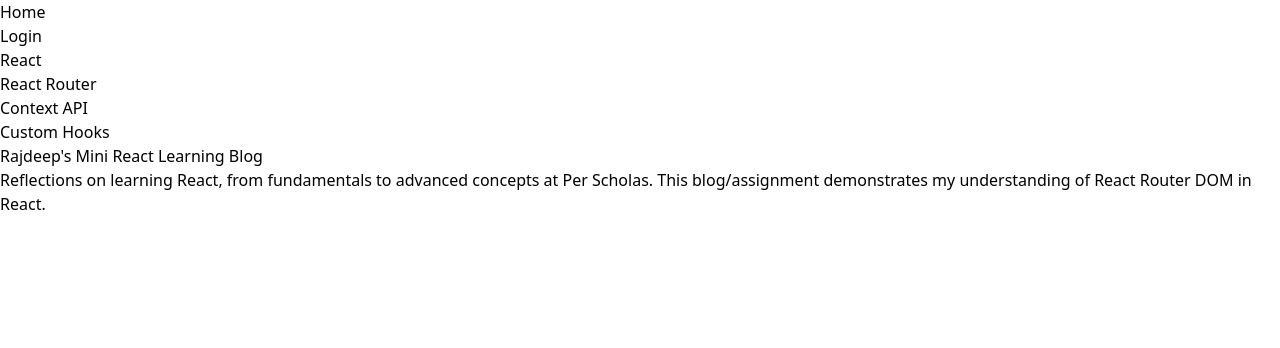
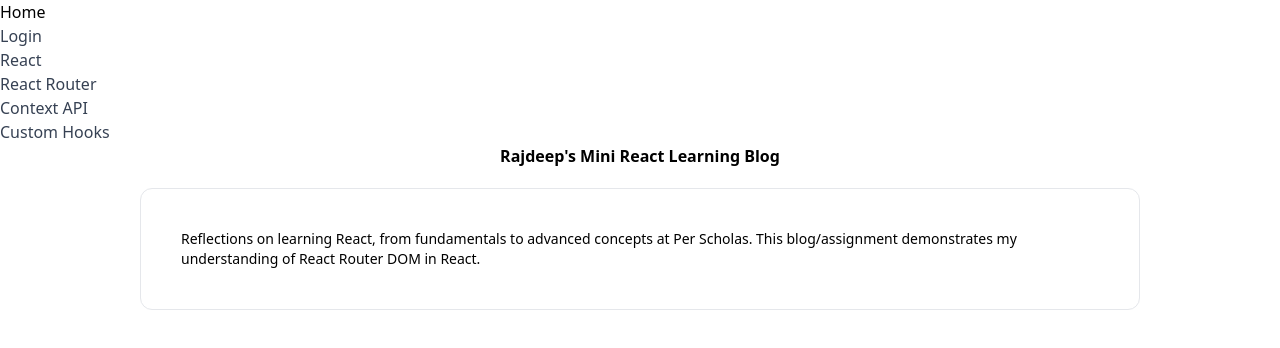
Before and after one commit to rhundal/dynamic-routing, a React (Vite) app in the folder vite-project/: page / in a window 1280 px wide. Shown: the top 348 px of the page. Built offline with nearby package versions, Linux system fonts and the light colour scheme.

Commit message:
added styling

```diff
--- a/vite-project/src/App.tsx
+++ b/vite-project/src/App.tsx
@@ -6,6 +6,7 @@ import PageNotFound from "./pages/PostNotFound";
 import PostDetails from "./pages/PostDetails";
 import Login from "./pages/Login";
 import { AuthProvider } from "./context/AuthContext";
+import AdminPage from "./pages/AdminPage";
 
 function App() {
   return (
@@ -16,6 +17,7 @@ function App() {
           <Route path="/" element={<Blog />} />
           <Route path="/blog/:slug" element={<PostDetails />} />
           <Route path="/login" element={<Login />} />
+          <Route path="/blog/admin" element={<AdminPage />} />
           <Route path="*" element={<PageNotFound />} />
         </Routes>
       </AuthProvider>
--- a/vite-project/src/components/Navbar.tsx
+++ b/vite-project/src/components/Navbar.tsx
@@ -12,14 +12,18 @@ export default function Navbar() {
   const logout = context.logout;
   const isAuthenticated = context.isAuthenticated;
 
-  const activeStyle = ({
-    isActive,
-  }: {
-    isActive: boolean;
-  }): React.CSSProperties => ({
-    textDecoration: isActive ? "underline" : "none",
-    fontWeight: isActive ? "bold" : "normal",
-  });
+  const getNavLinkClass = ({ isActive }: { isActive: boolean }): string =>
+    `text-gray-700 ${isActive ? "underline font-bold text-blue-600" : "no-underline"}`;
+
+  // turning this off after introducing tailwind so it works properly
+  // const activeStyle = ({
+  //   isActive,
+  // }: {
+  //   isActive: boolean;
+  // }): React.CSSProperties => ({
+  //   textDecoration: isActive ? "underline" : "none",
+  //   fontWeight: isActive ? "bold" : "normal",
+  // });
 
   return (
     <header>
@@ -32,7 +36,7 @@ export default function Navbar() {
           </li>{" "}
           {!isAuthenticated ? (
             <li>
-              <NavLink to="/login" style={activeStyle} end>
+              <NavLink to="/login" className={getNavLinkClass} end>
                 {" "}
                 Login
               </NavLink>
@@ -41,37 +45,44 @@ export default function Navbar() {
             <div>
               <ul>
                 <li>
-                  <NavLink to="/admin" style={activeStyle} end>
+                  <NavLink to="/admin" className={getNavLinkClass} end>
                     {" "}
                     Admin
                   </NavLink>
                 </li>
                 <li>
                   {" "}
-                  <button onClick={logout}>Logout</button>
+                  <div className="flex justify-center">
+                    <button
+                      className="bg-red-500 rounded-xl px-5 py-2"
+                      onClick={logout}
+                    >
+                      Logout
+                    </button>
+                  </div>
                 </li>
               </ul>
             </div>
           )}
           <li>
-            <NavLink to="/blog/learning-react" style={activeStyle} end>
+            <NavLink to="/blog/learning-react" className={getNavLinkClass} end>
               React
             </NavLink>{" "}
           </li>
           <li>
             {/* /blog/react-router will match /blog/:slug */}
-            <NavLink to="/blog/react-router" style={activeStyle} end>
+            <NavLink to="/blog/react-router" className={getNavLinkClass} end>
               {" "}
               React Router{" "}
             </NavLink>
           </li>
           <li>
-            <NavLink to="/blog/context-api" style={activeStyle} end>
+            <NavLink to="/blog/context-api" className={getNavLinkClass} end>
               Context API{" "}
             </NavLink>
           </li>
           <li>
-            <NavLink to="/blog/custom-hooks" style={activeStyle} end>
+            <NavLink to="/blog/custom-hooks" className={getNavLinkClass} end>
               {" "}
               Custom Hooks
             </NavLink>
--- a/vite-project/src/components/Post.tsx
+++ b/vite-project/src/components/Post.tsx
@@ -3,7 +3,7 @@ import { type PostType } from "../types/posts.types";
 export default function Post(post: PostType) {
   return (
     <div>
-      <article className="border rounded-lg p-5 shadow-sm">
+      <article className="p-1">
         <header>
           <h2 className="text-xl font-semibold">{post.title}</h2>
         </header>
--- a/vite-project/src/pages/AdminPage.tsx
+++ b/vite-project/src/pages/AdminPage.tsx
@@ -13,11 +13,21 @@ export default function AdminPage() {
 
   return (
     <>
-      {isAuthenticated ? (
-        "Welcome To Admin Dashboard"
-      ) : (
-        <button onClick={() => navigate("/login")}> Back To Login </button>
-      )}
+      <div className="flex justify-center items-center flex-col gap-5">
+        <main className="flex justify-center border-1 border-gray-200 rounded-xl w-[1000px] p-10">
+          {isAuthenticated ? (
+            "Welcome To Admin Dashboard"
+          ) : (
+            <button
+              className="bg-green-500 rounded-xl px-5 py-2"
+              onClick={() => navigate("/login")}
+            >
+              {" "}
+              Back To Login{" "}
+            </button>
+          )}
+        </main>
+      </div>
     </>
   );
 }
--- a/vite-project/src/pages/Blog.tsx
+++ b/vite-project/src/pages/Blog.tsx
@@ -1,20 +1,18 @@
 export default function Blog() {
   return (
     <>
-      <main>
-        <h1>Rajdeep's Mini React Learning Blog</h1>
-        <h3>
-          Reflections on learning React, from fundamentals to advanced concepts
-          at Per Scholas. This blog/assignment demonstrates my understanding of
-          React Router DOM in React.
-        </h3>
-
-        {/* <article>
-          <p> Currently selected blog</p>
-
-          <div></div>
-        </article> */}
-      </main>
+      <div className="flex justify-center items-center flex-col gap-5">
+        <header className="font-bold text-md flex justify-center">
+          <h1>Rajdeep's Mini React Learning Blog</h1>
+        </header>
+        <main className="flex justify-center border-1 border-gray-200 rounded-xl w-[1000px] p-10">
+          <h3 className="text-sm">
+            Reflections on learning React, from fundamentals to advanced
+            concepts at Per Scholas. This blog/assignment demonstrates my
+            understanding of React Router DOM in React.
+          </h3>
+        </main>
+      </div>
     </>
   );
 }
--- a/vite-project/src/pages/Login.tsx
+++ b/vite-project/src/pages/Login.tsx
@@ -2,24 +2,30 @@
 
 import { useContext } from "react";
 import AuthContext from "../context/AuthContext";
+import { useNavigate } from "react-router-dom";
 
 export default function Login() {
   const context = useContext(AuthContext);
+  const navigate = useNavigate();
 
   if (!context) return null;
 
   const login = context.login;
-  const isAuthenticated = context.isAuthenticated;
 
-  function loginFunction() {
-    if (!isAuthenticated) {
-      login();
-    }
-  }
+  const handleLogin = () => {
+    login();
+    navigate("/blog/admin");
+  };
 
   return (
-    <div>
-      <button onClick={loginFunction}> Login</button>
+    <div className="flex justify-center items-center">
+      <button
+        className="bg-blue-500 rounded-xl px-5 py-2"
+        onClick={handleLogin}
+      >
+        {" "}
+        Login
+      </button>
     </div>
   );
 }
--- a/vite-project/src/pages/PostDetails.tsx
+++ b/vite-project/src/pages/PostDetails.tsx
@@ -12,11 +12,12 @@ export default function PostDetails() {
   );
 
   return (
-    <div>
-      {" "}
-      This is my Post Details Page which will call Posts Component which
-      constructs individual posts and display selected individual posts here.
-      <div>{selectedPost && <Post {...selectedPost} />}</div>
-    </div>
+    <>
+      <div className="flex justify-center items-center flex-col">
+        <main className="flex justify-center border-1 border-gray-200 rounded-xl w-[1000px] p-10">
+          {selectedPost && <Post {...selectedPost} />}
+        </main>
+      </div>
+    </>
   );
 }
```
